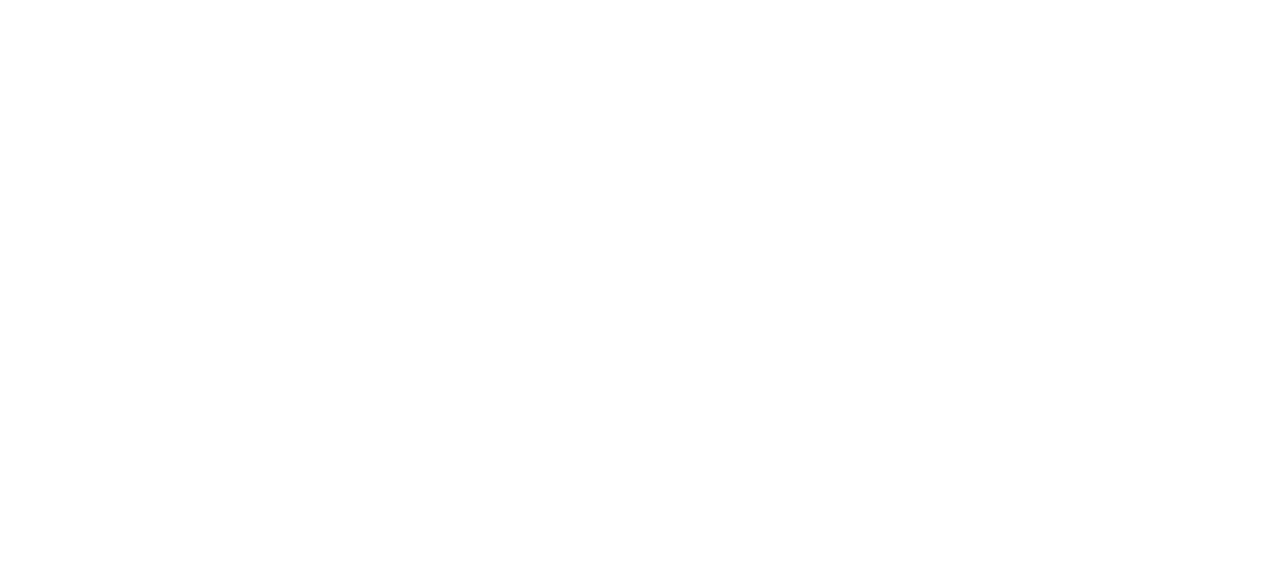
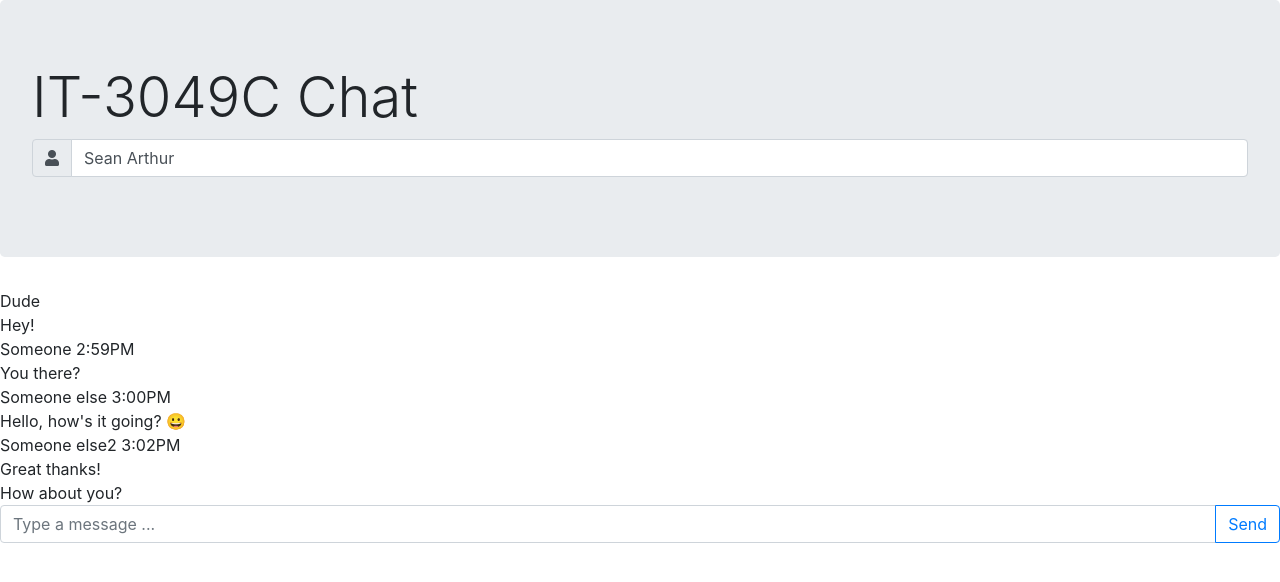
Before and after one commit to Leach-IT3049C/4-chatting-application-arthursr01, a website: page index.html in a window 1280 px wide. Drawn offline with Linux system fonts and the light colour scheme.

Commit message:
Update index.html

```diff
--- a/index.html
+++ b/index.html
@@ -15,15 +15,80 @@
 
     <body>
         <header>
+            <div class="jumbotron">
+                <h1 class="display-4">IT-3049C Chat</h1>
+                <div class="input-group mb-3">
+                    <div class="input-group-prepend">
+                        <span class="input-group-text">
+                            <i class="fas fa-user"></i>
+                        </span>
+                    </div>
+                    <input id="myName" type="text" class="form-control" placeholder="Name" value="Sean Arthur">
 
+                </div>
+            </div>
         </header>
 
         <div id="chat">
+            <div class="mine messages">
+                <div class="message">
+                    Dude
+                </div>
+            </div>
+            <div class="yours messages">
+                <div class="message">
+                    Hey!
+                </div>
+                <div class="sender-info">
+                    Someone 2:59PM
+                </div>
+            </div>
 
+            <div class="yours messages">
+                <div class="message">
+                    You there?
+                </div>
+                <div class="sender-info">
+                    Someone else 3:00PM
+                </div>
+            </div>
+
+            <div class="yours messages">
+                <div class="message">
+                    Hello, how's it going? 😀
+                </div>
+                <div class="sender-info">
+                    Someone else2 3:02PM
+                </div>
+            </div>
+
+            <div class="mine messages">
+                <div class="message">
+                    Great thanks!
+                </div>
+            </div>
+
+            <div class="mine messages">
+                <div class="message">
+                    How about you?
+                </div>
+            </div>
         </div>
 
         <footer>
-
+            <div id="chatbar" class="input-group mb-3">
+                <input
+                    type="text"
+                    id="myMessage"
+                    class="form-control"
+                    placeholder="Type a message ...">
+                <div class="input-group-append">
+                    <button
+                        class="btn btn-outline-primary"
+                        id="sendButton"
+                        type="button">Send</button>
+                </div>
+            </div>
         </footer>
         <!-- Our own Scripts -->
         <script src="resources/js/index.js"></script>
```
